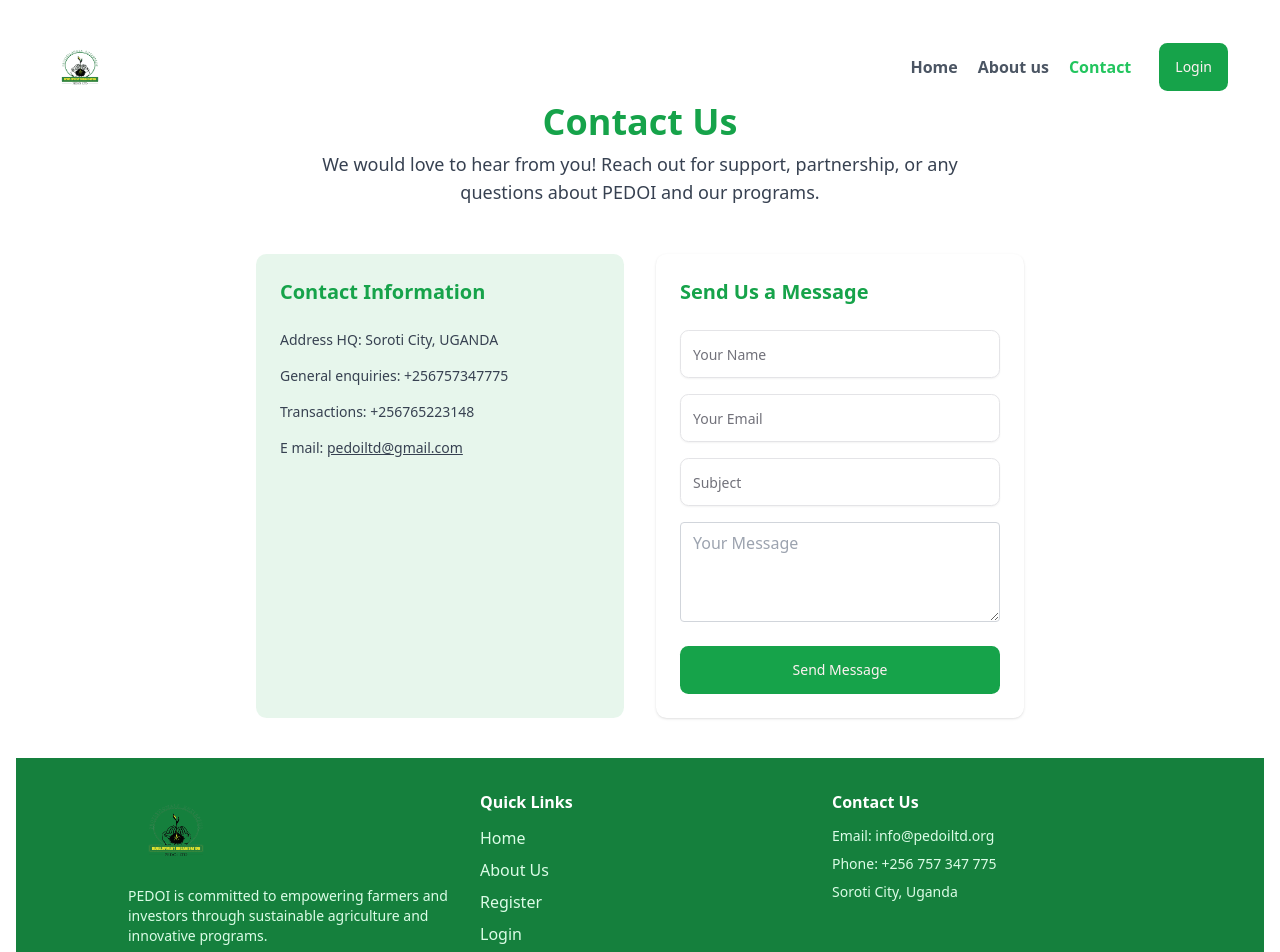
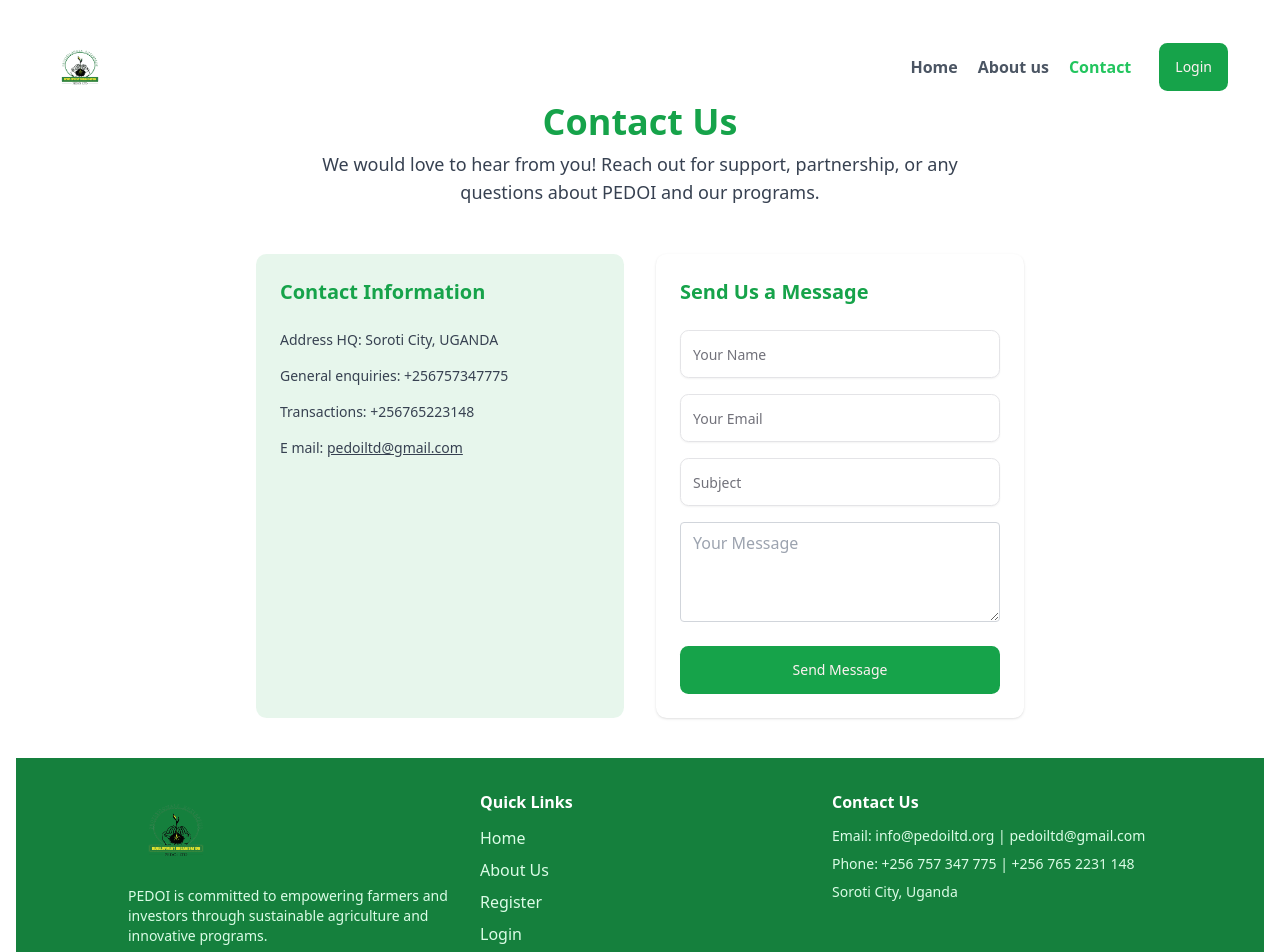
Before and after one commit to opeCre8tivia/TDD-PEDOI, a Next.js app: page /contact in a window 1280 px wide. Shown: the top 952 px of the page. Built offline with nearby package versions, Linux system fonts and the light colour scheme.

Commit message:
added more info

```diff
--- a/components/Footer/index.tsx
+++ b/components/Footer/index.tsx
@@ -37,10 +37,10 @@
         <div className="flex flex-col gap-2 items-center md:items-start md:w-1/3">
           <h3 className="font-semibold mb-1">Contact Us</h3>
           <span className="text-green-100 text-sm">
-            Email: info@pedoiltd.org
+            Email: info@pedoiltd.org | pedoiltd@gmail.com
           </span>
           <span className="text-green-100 text-sm">
-            Phone: +256 757 347 775
+            Phone: +256 757 347 775 | +256 765 2231 148
           </span>
           <span className="text-green-100 text-sm">
             Soroti City, Uganda
```
Also changed, not shown: app/app/about/page.tsx (added).
